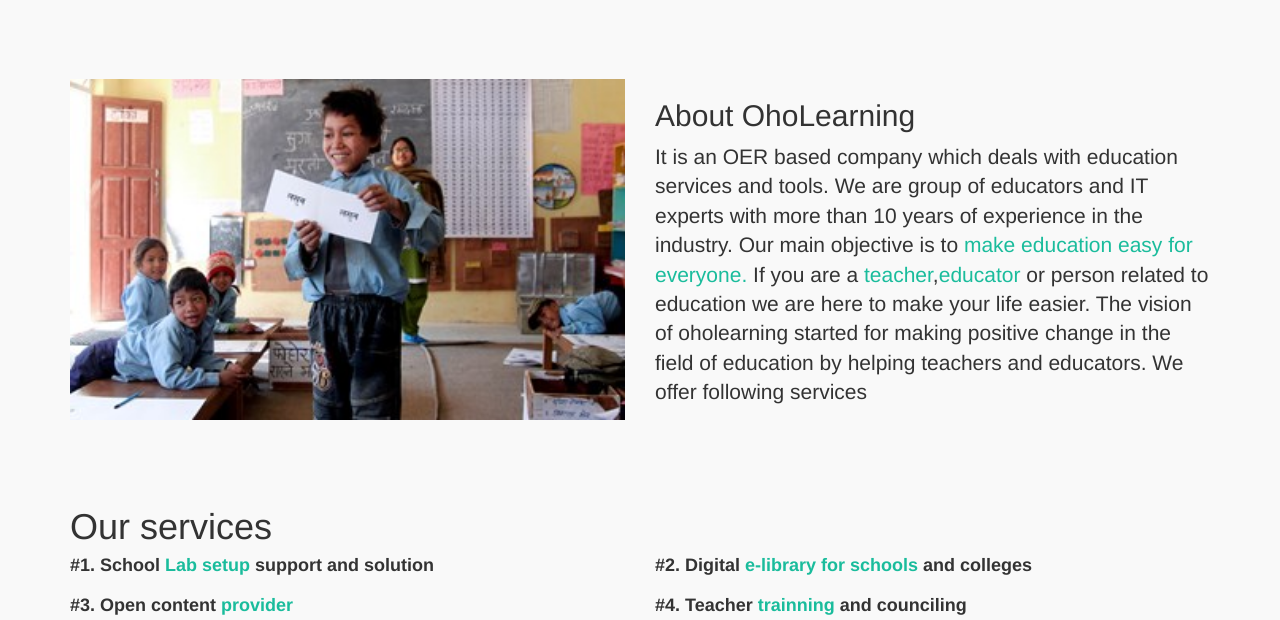
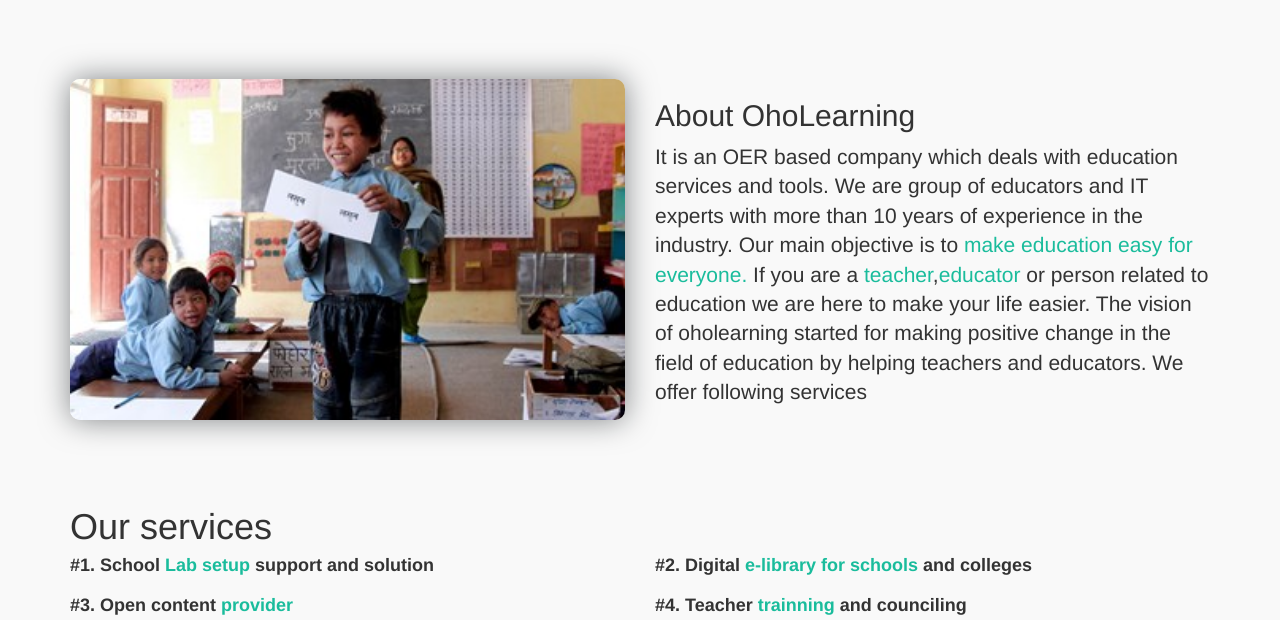
Before and after one commit to bhoj001/OLn, a plain HTML site: page src/index.html in a window 1280 px wide. Shown: the part 801-1421 px from the top of the page. Drawn offline with nearby package versions, Linux system fonts and the light colour scheme.

Commit message:
shadow added for image

```diff
--- a/src/css/style.css
+++ b/src/css/style.css
@@ -166,3 +166,8 @@
 
 
 	}
+/* image style */
+img{
+	border-radius: 10px;
+    box-shadow: 0 0 30px rgba(10, 15, 20, 0.5);
+}
```
